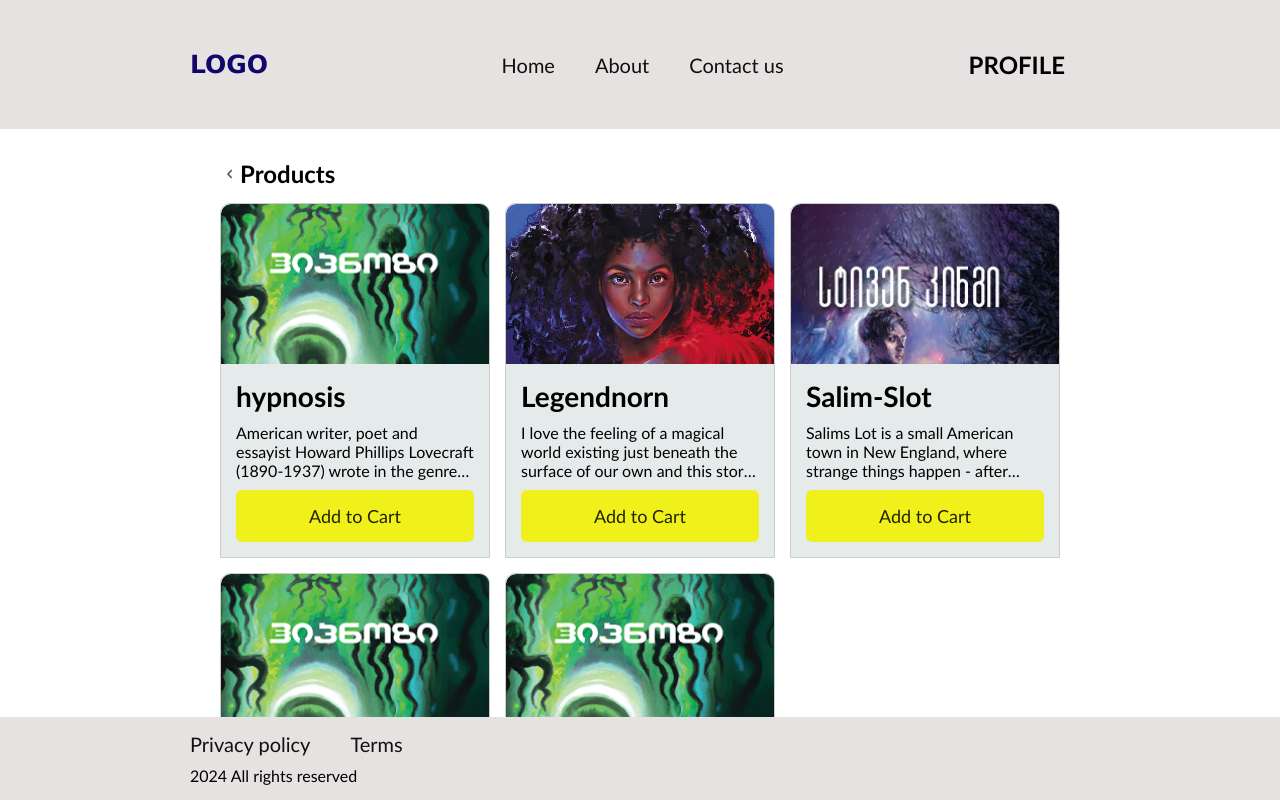
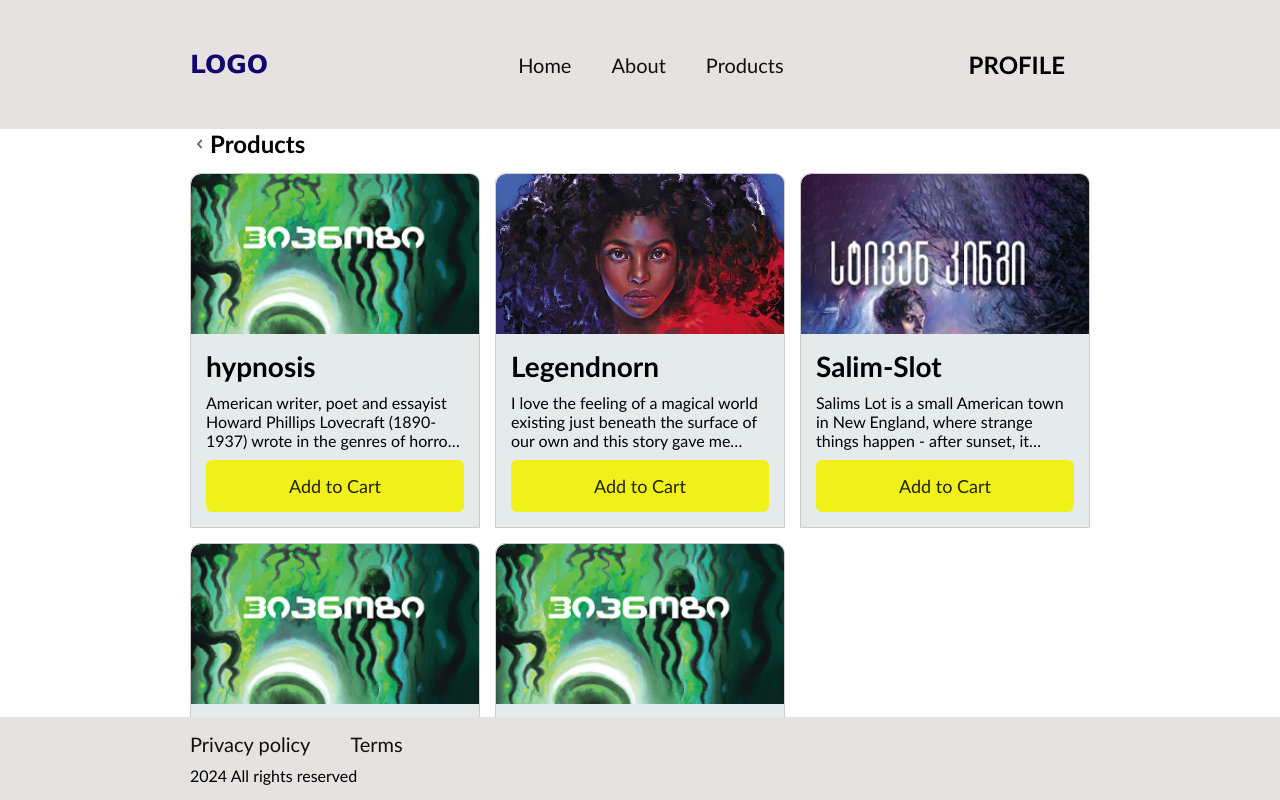
Before and after one commit to Tornik2/Assignment1, a Next.js app: page / in a window 1280 px wide. Built offline with nearby package versions, Linux system fonts and the light colour scheme.

Commit message:
add Products Link in header

```diff
--- a/app/App.css
+++ b/app/App.css
@@ -5,10 +5,11 @@
 }
 
 main {
+  width: 100%;
   max-width: 900px;
   margin: 0 auto;
-  padding: 15px;
   overflow: auto;
+  flex-grow: 1;
 }
 
 .footer {
--- a/app/components/Header/Header.js
+++ b/app/components/Header/Header.js
@@ -47,9 +47,9 @@ export default function Header() {
               >
                 <li className="nav-list__item main__padding__sides">About</li>
               </Link>
-              <Link onClick={() => setIsMenuActive(false)} href="/contact">
+              <Link onClick={() => setIsMenuActive(false)} href="/products">
                 <li className="main__padding__sides nav-list__item">
-                  Contact us
+                  Products
                 </li>
               </Link>
             </ul>
```
Also changed, not shown: app/products/page.js (+10 -0 lines).
